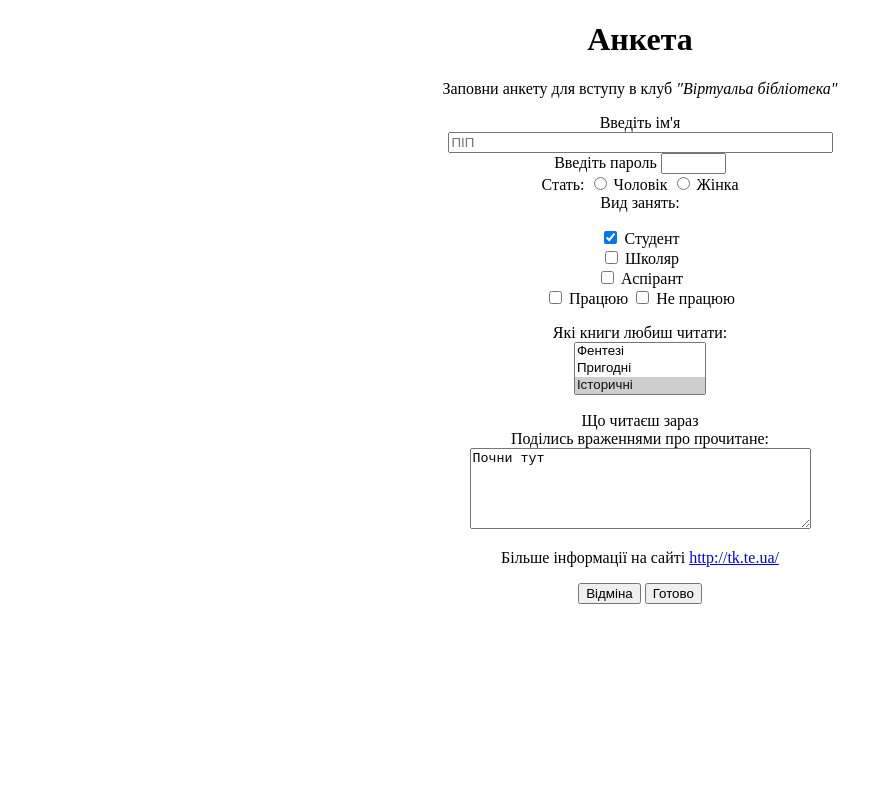
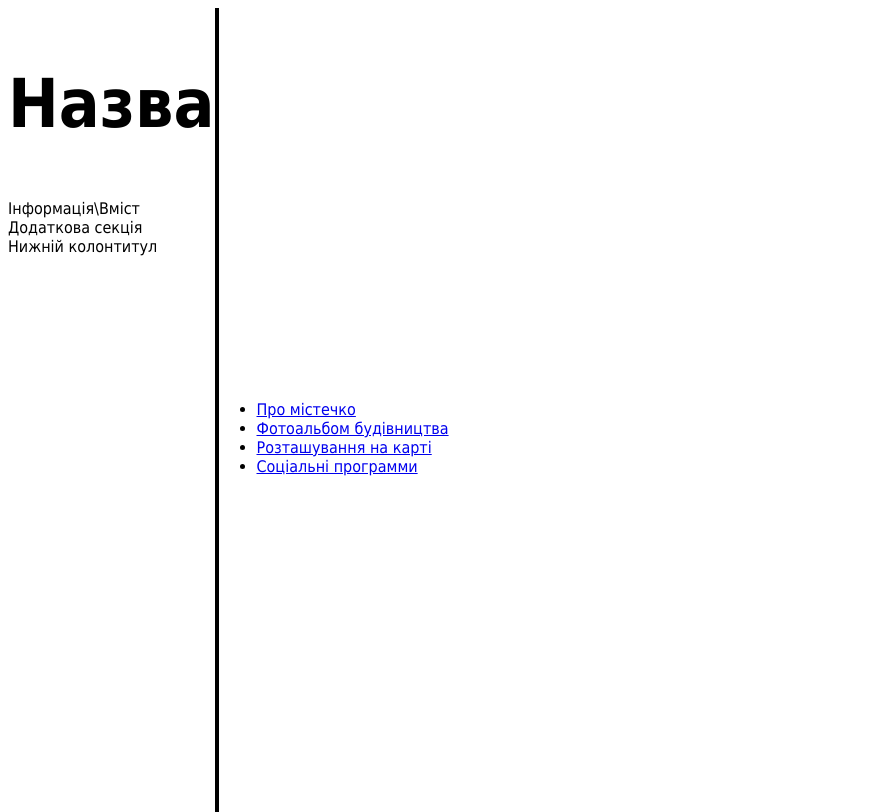
Before and after one commit to Shuna322/-WEB, a plain HTML site: page index.html in a window 1280 px wide. Shown: the whole page, without its empty margins (0-893 px from the left). Drawn offline with Linux system fonts and the light colour scheme.

Commit message:
Need to add 3 more menu info.

```diff
--- /dev/null
+++ b/css.css
@@ -0,0 +1,33 @@
+body{
+	font-family: Tahoma;
+}
+
+.siteinfo .infoblock1  {
+	font-size: 45px;
+	text-align: center;
+}
+
+.siteinfo .infoblock1 a {
+	color: Black;
+	text-decoration-line: none;
+}
+
+.siteinfo {
+	float: left;
+}
+
+.menu {
+	float: left;
+	border: 2px solid Black;
+
+}
+
+.menu ul {
+	margin: auto;
+	position: absolute;
+	top: 50%;
+}
+
+html, body, .menu, .siteinfo {
+	height: 100%;
+}
--- a/index.html
+++ b/index.html
@@ -2,52 +2,31 @@
 <html lang="en">
 <head>
 	<meta charset="UTF-8">
-	<title>Анкета</title>
+	<title>Zapo</title>
+	<link rel="stylesheet" type="text/css" href="css.css">
 </head>
 <body>
-	<center>
-		<form>
-			<P>
-			<center><h1>Анкета</h1></center>
-			</p>
-			<p>
-				Заповни анкету для вступу в клуб <i>"Віртуальа бібліотека"</i>
-			</p>
-			<legend>Введіть ім'я</legend>
-			<input type="text" name="PIP" placeholder="ПІП" size="45"> <br>
-			Введіть пароль
-			<input type="password" name="pass" size="5"> <br> <!-- TEST -->
-			Стать:
-			<input type="radio" name="gender" value="Чоловік"> Чоловік
-			<input type="radio" name="gender" value="Жінка"> Жінка <br>
-				Вид занять:
-				<p>
-					<input type="checkbox" name="Студент" checked="TRUE"> Студент <br>
-					<input type="checkbox" name="Школяр"> Школяр <br>
-					<input type="checkbox" name="Аспірант"> Аспірант <br>
-					<input type="checkbox" name="Працюю"> Працюю <input type="checkbox" name="Не працюю"> Не працюю
-				</p>
-				Які книги любиш читати: <br>
-				<select size="3" multiple>
-					<option>Науково-пізнавальні</option>
-					<option>Фантастика</option>
-					<option>Фентезі</option>
-					<option>Пригодні</option>
-					<option selected="TRUE">Історичні</option>
-				</select>
-				<p>
-					Що читаєш зараз  <br>
-					Поділись враженнями про прочитане: <br>
-					<textarea name="text" title="Сміливіше !" cols="40" rows="5">Почни тут</textarea>
-				</p>
-			<p>
-				Більше інформації на сайті <a href="http://tk.te.ua/">http://tk.te.ua/</a>
-			</p>
-			<p>
-			 	<input type="reset" name="cancel" value="Відміна">
-			 	<input type="submit" name="submit" value="Готово">
-		 	</p>
-		</form>
-	</center>
+	<div class="siteinfo">
+		<div class="infoblock1"> <a href="index.html"> <h2>Назва</h2></a></div>
+		<div class="infoblock2">Інформація\Вміст</div>
+		<div class="infoblock3">Додаткова секція</div>
+		<div class="infoblock4">Нижній колонтитул</div>
+	</div>
+	<div class="menu">
+		<ul>
+			<li class="infoblock1">
+				<a href="#">Про містечко</a>
+			</li>
+			<li class="infoblock2">
+				<a href="#">Фотоальбом будівництва</a>
+			</li>
+			<li class="infoblock3">
+				<a href="#">Розташування на карті</a>
+			</li>
+			<li class="infoblock4">
+				<a href="#">Соціальні программи</a>
+			</li>
+		</ul>
+	</div>
 </body>
 </html>
```
